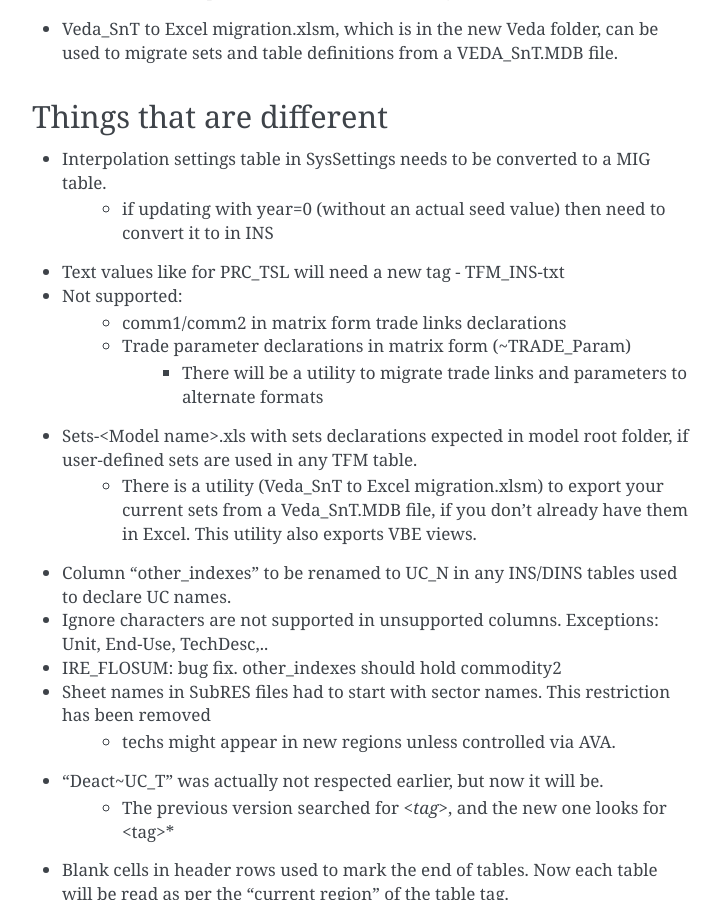
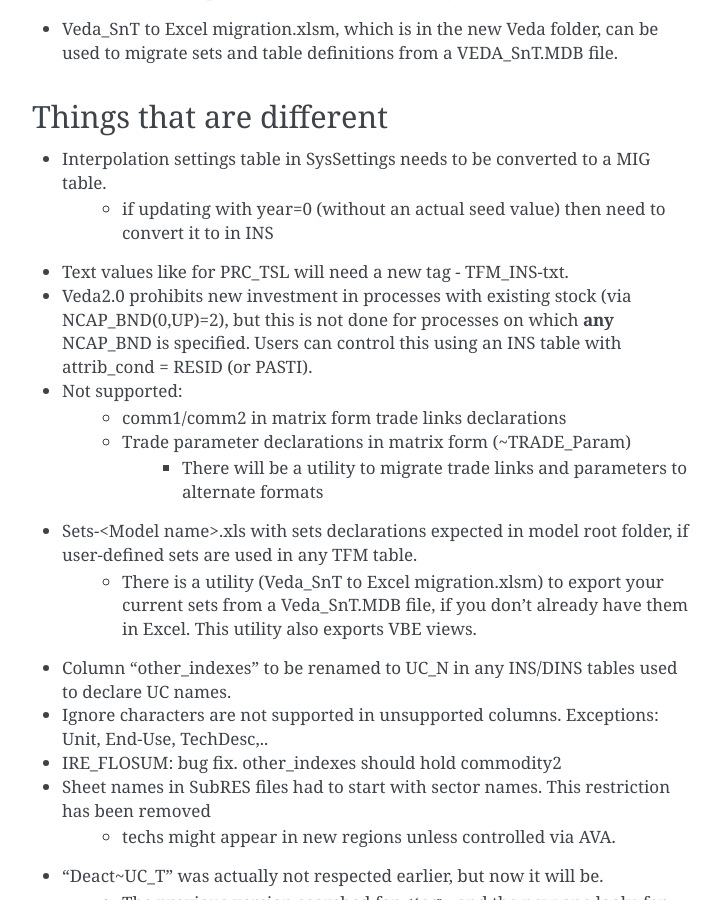
Before and after one commit to kanors-emr/Veda-documentation, a Sphinx documentation site: the page built from docs/source/pages/Migration.rst, in a window 1280 px wide and 900 px high, scrolled down 628 px. Shown: the whole window, without its empty margins (388-1109 px from the left). Built offline with Sphinx 7.4.7, drawn with Linux system fonts in a browser that asks for light colours.

Commit message:
default NCAP_BND clarification

```diff
--- a/docs/source/pages/Migration.rst
+++ b/docs/source/pages/Migration.rst
@@ -23,7 +23,8 @@
 
 • Interpolation settings table in SysSettings needs to be converted to a MIG table.
     • if updating with year=0 (without an actual seed value) then need to convert it to in INS
-• Text values like for PRC_TSL will need a new tag - TFM_INS-txt
+• Text values like for PRC_TSL will need a new tag - TFM_INS-txt.
+• Veda2.0 prohibits new investment in processes with existing stock (via NCAP_BND(0,UP)=2), but this is not done for processes on which **any** NCAP_BND is specified. Users can control this using an INS table with attrib_cond = RESID (or PASTI).
 • Not supported:
     • comm1/comm2 in matrix form trade links declarations
     • Trade parameter declarations in matrix form (~TRADE_Param)
```
